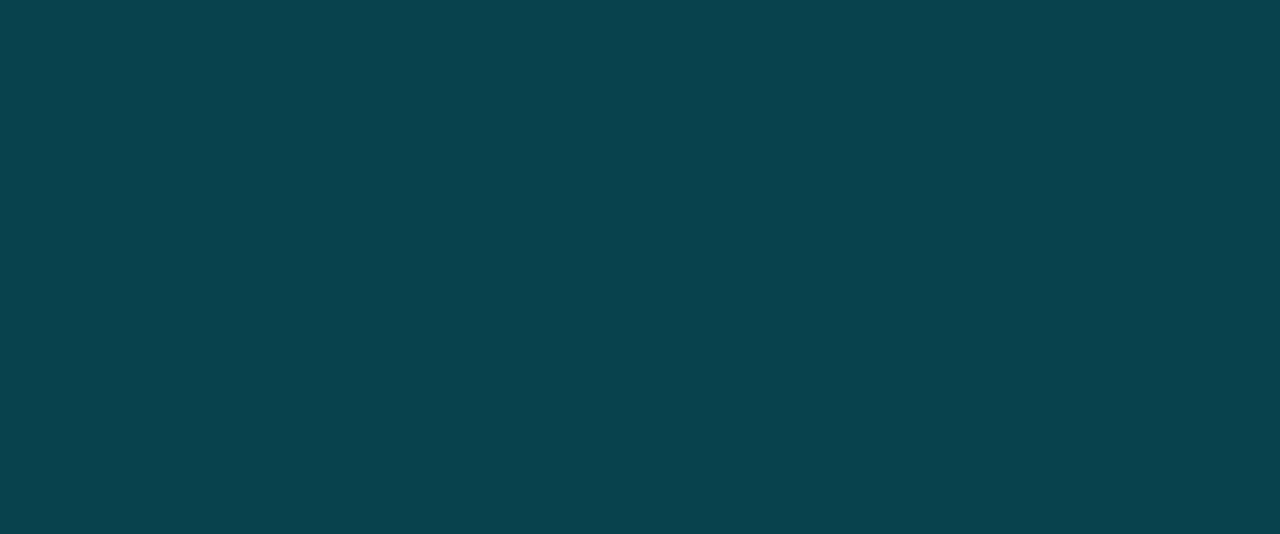
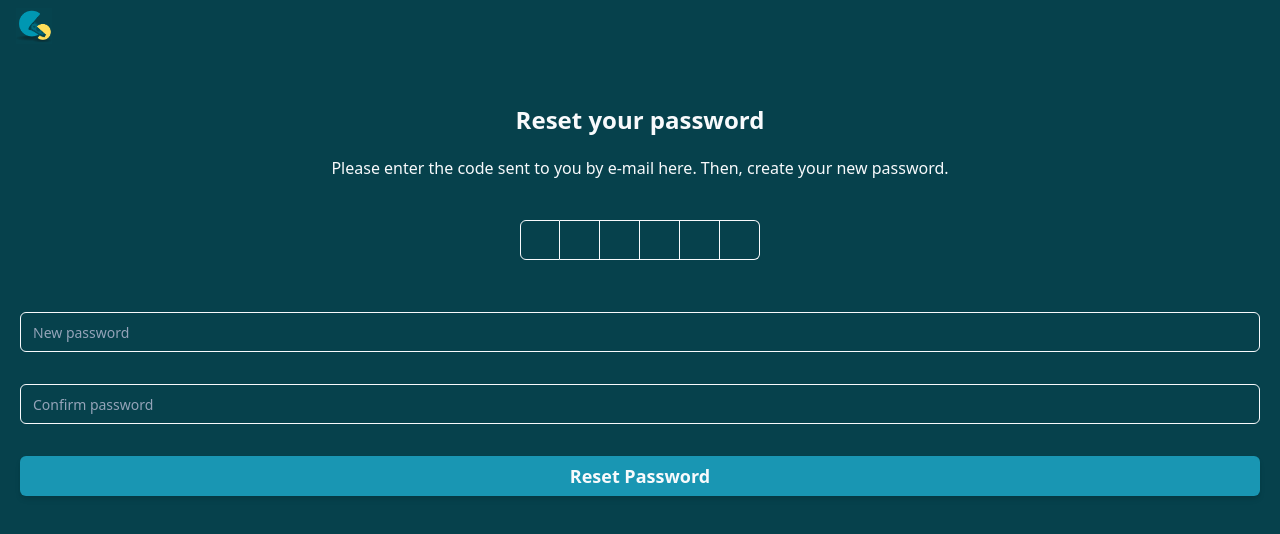
Before and after one commit to JohannaHaer/fullstack_abschlussprojekt, a React (Vite) app in the folder frontend/: page /reset-password in a window 1280 px wide. Before the commit this address had no page. Shown: the top 534 px of the page. Built offline with nearby package versions, Linux system fonts and the light colour scheme.

Commit message:
reset Form erstellt

```diff
--- a/frontend/package.json
+++ b/frontend/package.json
@@ -21,6 +21,7 @@
     "@radix-ui/react-toast": "^1.1.5",
     "class-variance-authority": "^0.7.0",
     "clsx": "^2.1.1",
+    "input-otp": "^1.2.4",
     "lucide-react": "^0.373.0",
     "react": "^18.2.0",
     "react-dom": "^18.2.0",
--- a/frontend/src/App.jsx
+++ b/frontend/src/App.jsx
@@ -12,6 +12,7 @@ import Pitch from './pages/Pitch'
 import Landingpage from './pages/Landingpage'
 import Settings from './components/Settings'
 import ForgotPassword from './pages/ForgotPassword'
+import ResetPassword from './pages/ResetPassword'
 
 
 function App() {
@@ -31,6 +32,7 @@ function App() {
         <Route path='/reports' element={<Reports/>} />
         <Route path='/settings' element={<Settings/>}/>
         <Route path='/forgot-password' element={<ForgotPassword/>}/>
+        <Route path='/reset-password' element={<ResetPassword/>}/>
       </Routes>
 
     </>
--- a/frontend/src/components/ForgotPasswordForm.jsx
+++ b/frontend/src/components/ForgotPasswordForm.jsx
@@ -31,7 +31,7 @@ const ForgotPasswordForm = () => {
         navigate('/reset-password')
     }
 
-    // function onSubmit(values) {
+    // onSubmit = (values) => {
     //     login(values)
     //     navigateResetPassword()
     // }
--- /dev/null
+++ b/frontend/src/components/ResetPasswordForm.jsx
@@ -0,0 +1,97 @@
+import React from 'react'
+import { useNavigate } from 'react-router-dom'
+import { z } from 'zod'
+import { zodResolver } from "@hookform/resolvers/zod"
+import { useForm } from "react-hook-form"
+import { Button } from "@/components/ui/button"
+import {
+    Form,
+    FormControl,
+    FormField,
+    FormItem,
+    FormMessage,
+} from "@/components/ui/form"
+import { Input } from "@/components/ui/input"
+import { REGEXP_ONLY_DIGITS_AND_CHARS } from "input-otp"
+
+import {
+  InputOTP,
+  InputOTPGroup,
+  InputOTPSlot,
+} from "@/components/ui/input-otp"
+
+const formSchema = z.object({
+    password: z.string(),
+    confirmPassword: z.string()
+})
+
+const ResetPasswordForm = () => {
+    const navigate = useNavigate()
+
+    const form = useForm({
+        resolver: zodResolver(formSchema),
+        defaultValues: {
+            password: "",
+            confirmPassword: ""
+        }
+    })
+
+    const navigateLogin = () => {
+        navigate('/login')
+    }
+
+    // onSubmit = (values) => {
+    //     login(values)
+    //     navigateLogin()
+    // }
+
+
+    return (
+        <>
+            <Form {...form}>
+                <form className="space-y-8 flex flex-col">
+                    {/* onSubmit={form.handleSubmit(onSubmit)} */}
+                    <div className='self-center py-5'>
+                        <InputOTP maxLength={6} pattern={REGEXP_ONLY_DIGITS_AND_CHARS} required>
+                            <InputOTPGroup>
+                                <InputOTPSlot index={0} />
+                                <InputOTPSlot index={1} />
+                                <InputOTPSlot index={2} />
+                                <InputOTPSlot index={3} />
+                                <InputOTPSlot index={4} />
+                                <InputOTPSlot index={5} />
+                            </InputOTPGroup>
+                        </InputOTP>
+                    </div>
+                    <FormField
+                        control={form.control}
+                        name="password"
+                        render={({ field }) => (
+                            <FormItem>
+                                <FormControl>
+                                    <Input placeholder="New password" {...field} required/>
+                                </FormControl>
+                                <FormMessage />
+                            </FormItem>
+                        )}
+                    />
+                    <FormField
+                        control={form.control}
+                        name="confirmPassword"
+                        render={({ field }) => (
+                            <FormItem>
+                                <FormControl>
+                                    <Input placeholder="Confirm password" {...field} required/>
+                                </FormControl>
+                                <FormMessage />
+                            </FormItem>
+                        )}
+                    />
+                    <Button type="submit" className='text-lg'>Reset Password</Button>
+                </form>
+            </Form>
+        </>
+    )
+}
+
+export default ResetPasswordForm
--- /dev/null
+++ b/frontend/src/components/ui/input-otp.jsx
@@ -0,0 +1,55 @@
+"use client"
+
+import * as React from "react"
+import { OTPInput, OTPInputContext } from "input-otp"
+import { Dot } from "lucide-react"
+
+import { cn } from "@/lib/utils"
+
+const InputOTP = React.forwardRef(({ className, containerClassName, ...props }, ref) => (
+  <OTPInput
+    ref={ref}
+    containerClassName={cn("flex items-center gap-2 has-[:disabled]:opacity-50", containerClassName)}
+    className={cn("disabled:cursor-not-allowed", className)}
+    {...props} />
+))
+InputOTP.displayName = "InputOTP"
+
+const InputOTPGroup = React.forwardRef(({ className, ...props }, ref) => (
+  <div ref={ref} className={cn("flex items-center", className)} {...props} />
+))
+InputOTPGroup.displayName = "InputOTPGroup"
+
+const InputOTPSlot = React.forwardRef(({ index, className, ...props }, ref) => {
+  const inputOTPContext = React.useContext(OTPInputContext)
+  const { char, hasFakeCaret, isActive } = inputOTPContext.slots[index]
+
+  return (
+    (<div
+      ref={ref}
+      className={cn(
+        "relative flex h-10 w-10 items-center justify-center border-y border-r border-input text-sm transition-all first:rounded-l-md first:border-l last:rounded-r-md",
+        isActive && "z-10 ring-2 ring-ring ring-offset-background",
+        className
+      )}
+      {...props}>
+      {char}
+      {hasFakeCaret && (
+        <div
+          className="pointer-events-none absolute inset-0 flex items-center justify-center">
+          <div className="h-4 w-px animate-caret-blink bg-foreground duration-1000" />
+        </div>
+      )}
+    </div>)
+  );
+})
+InputOTPSlot.displayName = "InputOTPSlot"
+
+const InputOTPSeparator = React.forwardRef(({ ...props }, ref) => (
+  <div ref={ref} role="separator" {...props}>
+    <Dot />
+  </div>
+))
+InputOTPSeparator.displayName = "InputOTPSeparator"
+
+export { InputOTP, InputOTPGroup, InputOTPSlot, InputOTPSeparator }
--- a/frontend/src/pages/AddExpenses.jsx
+++ b/frontend/src/pages/AddExpenses.jsx
@@ -25,28 +25,13 @@ const AddExpenses = () => {
     return (
         <>
             <LogoExpenses/>
-            <section className='px-4 h-dvh'>
+            <section className='px-4 py-5 h-dvh'>
             <Header/>
-                <img className=" pb-16 px-4 py-4"id="back_arrowe"src="./src/assets/img/chevron-Left.png" alt="" />
             <Card className="py-14 h-dvh w-full " >
                 <CardHeader className="h-3/6 w-full flex flex-col gap-12">
-                        <div className="flex justify-between">
-                            <div>
-
-                                <p>Add income</p>
-                                <CardTitle>User</CardTitle>
-                            </div>
-                            <Avatar>
-                                <AvatarImage src="https://github.com/shadcn.png" className="w-14 rounded-full"/>
-                                <AvatarFallback>CN</AvatarFallback>
-                            </Avatar>
-
-
-                        </div>
                     <Card className=" bg-accent rounded-lg " >
                         <p className='px-4 py-4'>you got this!!!</p>
                     </Card>
-
                 </CardHeader>
                 <CardContent className="w-full flex flex-col gap-5">
                     <Card className=" bg-accent rounded-lg  " >
@@ -55,7 +40,6 @@ const AddExpenses = () => {
 
                     <p>Category</p>
                     <Card className=" bg-accent rounded-lg  " >
-
                     </Card>
                     <div id="TIMEDATE_frame"className='flex gap-4'>
                             <Card id="card_date"className=" bg-accent rounded-lg w-full" >
--- a/frontend/src/pages/ForgotPassword.jsx
+++ b/frontend/src/pages/ForgotPassword.jsx
@@ -7,14 +7,14 @@ const ForgotPassword = () => {
     const navigate = useNavigate()
 
     const navigateLogin = () => {
-        navigate('/login')
+        navigate('/reset-password')
     }
 
     return (
         <>
             <LogoNormal/>
             <section className='flex flex-col align-center text-center h-dvh gap-5 p-5'>
-                <h1 className='text-center text-2xl font-bold mt-10'>Reset your password</h1>
+                <h1 className='text-center text-2xl font-bold mt-10'>Forgot your password</h1>
                 <p className='text-center'>Please enter your email address to reset your password.</p>
                 <ForgotPasswordForm/>
                 <p className='text-lg mt-5'>Back to login <span onClick={navigateLogin} className='text-[#06434E] dark:text-[#FFDE59] font-bold'>Login</span></p>
--- /dev/null
+++ b/frontend/src/pages/ResetPassword.jsx
@@ -0,0 +1,21 @@
+import Header from '@/components/Header'
+import NavBar from '@/components/NavBar'
+import ResetPasswordForm from '@/components/ResetPasswordForm'
+import LogoNormal from '@/components/logo/LogoNormal'
+import React from 'react'
+
+const ResetPassword = () => {
+
+    return (
+        <>
+        <LogoNormal/>
+        <section className='flex flex-col align-center text-center h-dvh gap-5 p-5'>
+        <h1 className='text-center text-2xl font-bold mt-10'>Reset your password</h1>
+        <p className='text-center'>Please enter the code sent to you by e-mail here. Then, create your new password.</p>
+        <ResetPasswordForm/>
+        </section>
+        </>
+    )
+}
+
+export default ResetPassword
--- a/frontend/tailwind.config.js
+++ b/frontend/tailwind.config.js
@@ -66,10 +66,15 @@ module.exports = {
           from: { height: "var(--radix-accordion-content-height)" },
           to: { height: "0" },
         },
+        "caret-blink": {
+          "0%,70%,100%": { opacity: "1" },
+          "20%,50%": { opacity: "0" },
+        },
       },
       animation: {
         "accordion-down": "accordion-down 0.2s ease-out",
         "accordion-up": "accordion-up 0.2s ease-out",
+        "caret-blink": "caret-blink 1.25s ease-out infinite",
       },
     },
   },
```
Also changed, not shown: 1 other file (tests, documents, lock files or other folders). Lines whose indentation alone changed are shown as unchanged.
